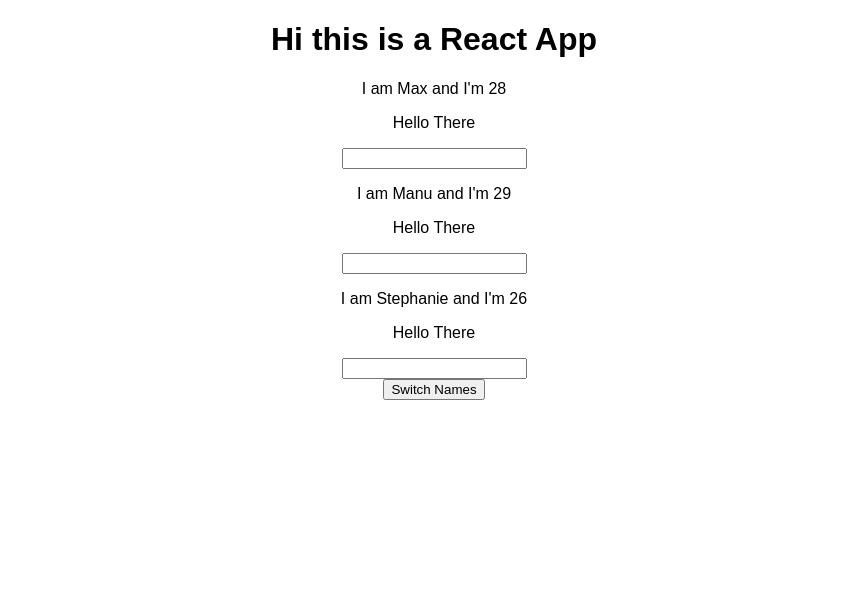
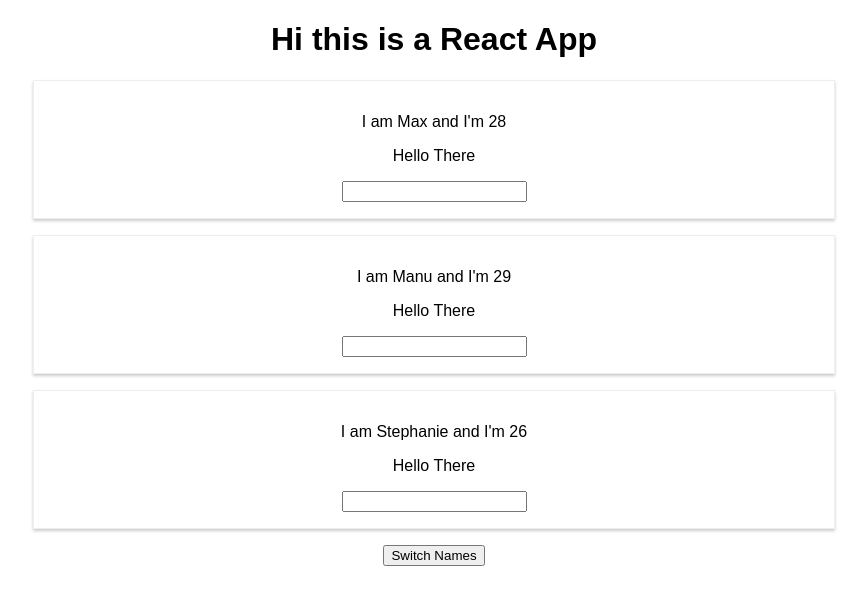
Before and after one commit to ATRI2107/REACT-COMPLETE-GUIDE, a React (Create React App) app: page / in a window 1280 px wide. Shown: the top 604 px of the page, without its empty margins (206-1073 px from the left). Built offline with nearby package versions, Linux system fonts and the light colour scheme.

Commit message:
Imported the css file

```diff
--- a/src/Person/Person.js
+++ b/src/Person/Person.js
@@ -1,7 +1,9 @@
 import React from 'react'
+import './Person.css'
+
  const person=(props)=>{
      return(
-        <div>
+        <div className="Person">
             <p onClick={props.click}> I am {props.name} and I'm {props.age} </p>
             <p>{props.children}</p>
             <input type="text" onChange={props.changed}></input>
```
